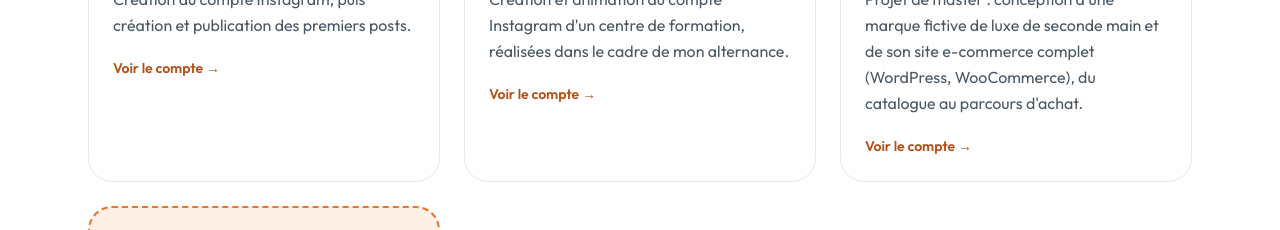
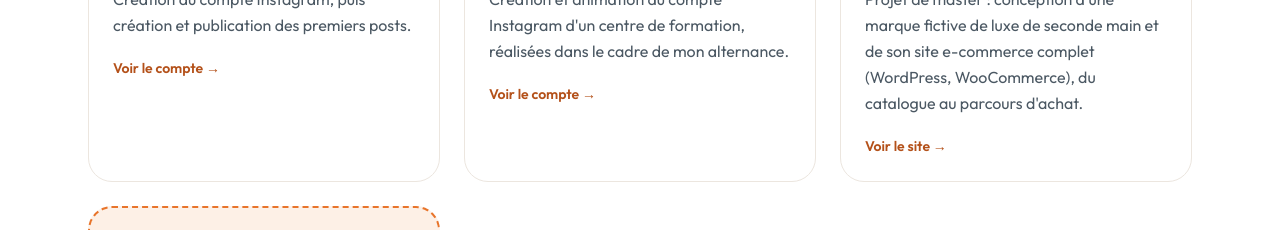
Before and after one commit to Rckydigital/Phoenix-prod, a Next.js app: page /realisations in a window 1280 px wide. Shown: the part 1340-1570 px from the top of the page. Built offline with nearby package versions, Linux system fonts and the light colour scheme; no server answers.

Commit message:
Réalisations : libellé du lien selon le type
Co-Authored-By: Claude Opus 5.5 <noreply@anthropic.com>
Claude-Session: https://claude.ai/code/session_011py5Ddiy3d51X7TSvcz2C4

```diff
--- a/app/realisations/page.tsx
+++ b/app/realisations/page.tsx
@@ -53,7 +53,7 @@ export default function RealisationsPage() {
                   rel="noopener noreferrer"
                   className="mt-5 inline-block text-sm font-semibold text-brand-deep hover:underline"
                 >
-                  Voir le compte →
+                  {r.link.includes('instagram.com') ? 'Voir le compte →' : 'Voir le site →'}
                 </a>
               )}
             </article>
```
